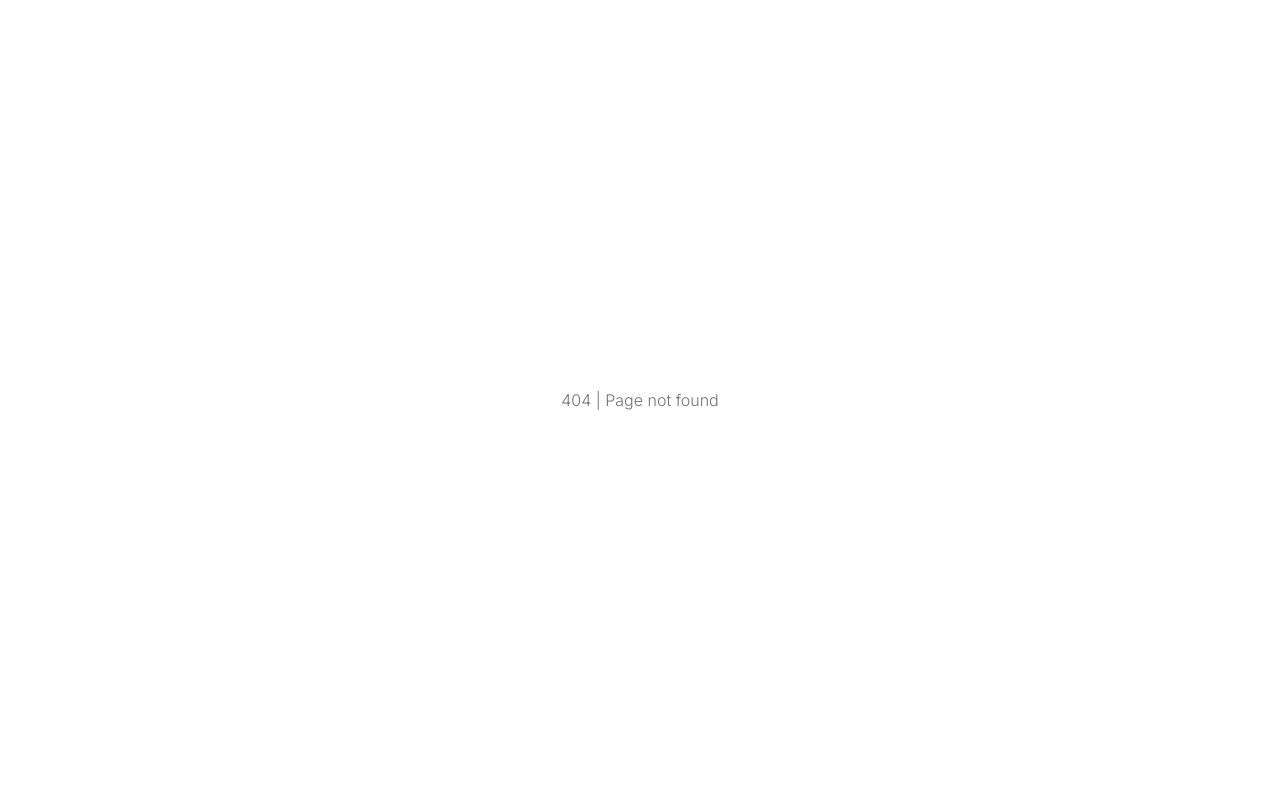
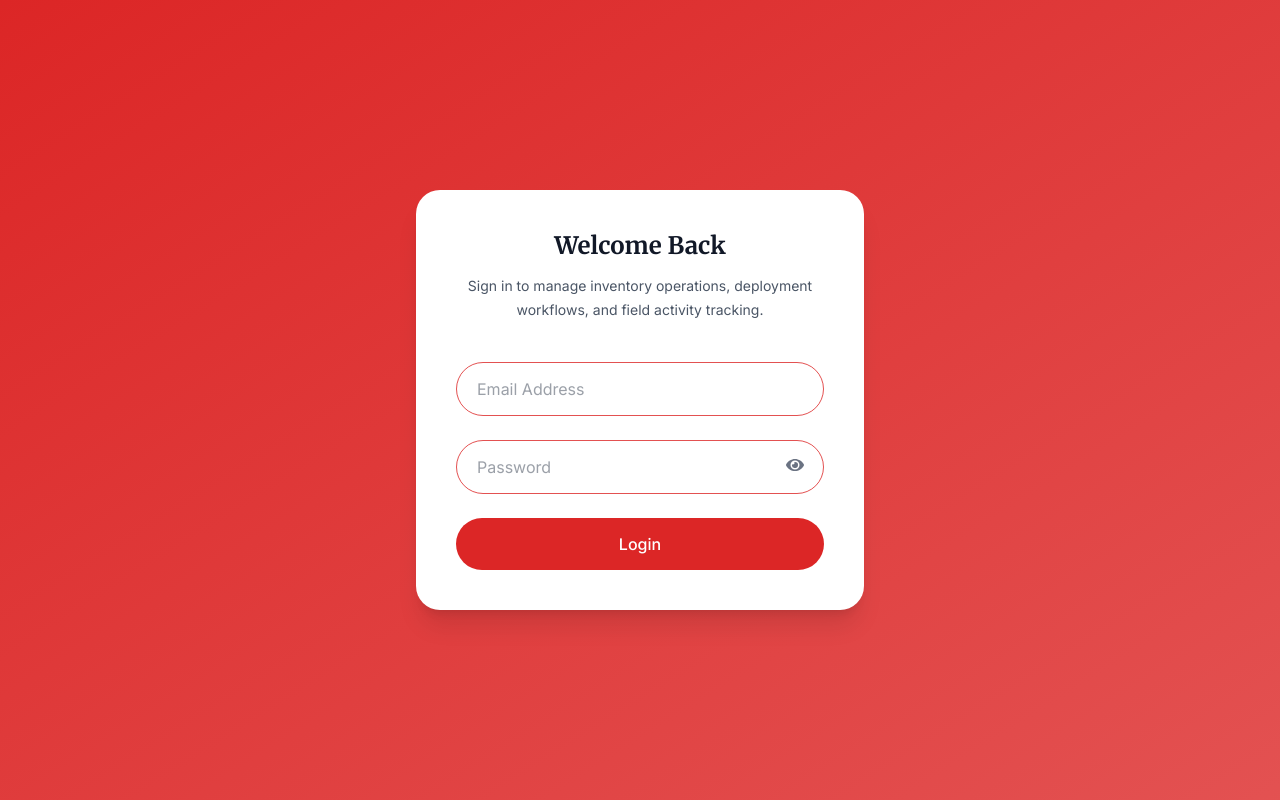
Before and after one commit to youngbee08/splashing-news-client, a React (Vite) app: page /auth/admin-login in a window 1280 px wide. Before the commit this address had no page. Built offline with nearby package versions, Linux system fonts and the light colour scheme.

Commit message:
feat: implement login functionality and add overview page

```diff
--- a/package.json
+++ b/package.json
@@ -11,10 +11,13 @@
   },
   "dependencies": {
     "@tailwindcss/vite": "^4.3.2",
+    "formik": "^2.4.9",
     "react": "^19.2.7",
     "react-dom": "^19.2.7",
     "react-icons": "^5.7.0",
-    "react-router-dom": "^7.18.1"
+    "react-router-dom": "^7.18.1",
+    "sonner": "^2.0.7",
+    "yup": "^1.7.1"
   },
   "devDependencies": {
     "@eslint/js": "^10.0.1",
--- a/src/App.tsx
+++ b/src/App.tsx
@@ -7,10 +7,18 @@ import Health from "./pages/web/Health";
 import Sports from "./pages/web/Sports";
 import PostDetail from "./pages/web/PostDetail";
 import WebLayout from "./layouts/WebLayout";
+import Login from "./pages/cms/auth/Login";
+import { Toaster } from "sonner";
+import Overview from "./pages/cms/dashboard/Overview";
 
 const App = () => {
   return (
+    <>
+      <Toaster richColors closeButton />
+
       <Routes>
+        <Route path="/auth/admin-login" element={<Login />} />
+
         <Route element={<WebLayout />}>
           <Route path="/" element={<Home />} />
           <Route path="/news" element={<News />} />
@@ -20,6 +28,11 @@ const App = () => {
           <Route path="/sports" element={<Sports />} />
           <Route path="/post/:slug" element={<PostDetail />} />
         </Route>
+
+        <Route>
+          <Route path="/admin/overview" element={<Overview />} />
+        </Route>
+
         <Route
           path="*"
           element={
@@ -31,6 +44,7 @@ const App = () => {
           }
         />
       </Routes>
+    </>
   );
 };
 
--- /dev/null
+++ b/src/pages/cms/auth/Login.tsx
@@ -0,0 +1,144 @@
+import React, { useState } from "react";
+import * as yup from "yup";
+import { useFormik } from "formik";
+// import { toast } from "sonner";
+import { useNavigate } from "react-router-dom";
+import { FaEye, FaEyeSlash } from "react-icons/fa";
+// import axios from "axios";
+
+const Login: React.FC = () => {
+  const [showPassword, setShowPassword] = useState(false);
+
+  const validationSchema = yup.object({
+    email: yup.string().required("Email is required"),
+    password: yup.string().required("Password is required"),
+  });
+
+  // const { login } = useUser();
+  const navigate = useNavigate();
+
+  const formik = useFormik({
+    initialValues: {
+      email: "",
+      password: "",
+    },
+    validationSchema,
+    onSubmit: async (values, { setSubmitting, resetForm }) => {
+      setSubmitting(true);
+      try {
+        console.log(`Temp Login ${values}`);
+        navigate("/admin/overview");
+        // const res = await axios.post(
+        //   `${import.meta.env.VITE_API_BASE_URL}/auth/login`,
+        //   values,
+        // );
+        // const token: string = res.data.token;
+
+        // if (res.status === 200) {
+        //   toast.success(res.data.message);
+        //   // await login(token);
+        //   setTimeout(() => {
+        //     const loading = toast.loading("Redirecting to dashboard...");
+        //     setTimeout(() => {
+        //       toast.dismiss(loading);
+        //       if (res.data.role === "admin") {
+        //         navigate("/admin/overview");
+        //       } else if (res.data.role === "employee") {
+        //         navigate("/dashboard/overview");
+        //       }
+        //     }, 1000);
+        //   }, 1000);
+        // }
+      } catch {
+        // const errMsg = getErrorMessage(error, "Failed to login");
+        // toast.error(errMsg);
+      } finally {
+        setSubmitting(false);
+        resetForm();
+      }
+    },
+  });
+
+  return (
+    <div className="min-h-screen flex flex-col lg:flex-row bg-linear-to-br from-primary to-primary/80 items-center justify-center">
+      <div className="w-full lg:w-[45%] min-h-screen lg:min-h-0 flex items-center justify-center px-5 sm:px-8 lg:px-10 py-8">
+        <div className="bg-white w-full max-w-md rounded-3xl shadow-xl py-8 sm:py-10">
+          <div className="flex flex-col gap-3 items-center px-6 sm:px-10">
+            <h2 className="text-2xl font-bold text-center">Welcome Back</h2>
+
+            <p className="text-sm text-center text-gray-600 leading-6">
+              Sign in to manage inventory operations, deployment workflows, and
+              field activity tracking.
+            </p>
+          </div>
+
+          <form
+            className="flex flex-col gap-6 mt-10 px-6 sm:px-10"
+            onSubmit={formik.handleSubmit}
+          >
+            <div className="flex flex-col gap-2">
+              <input
+                type="email"
+                className={`border ${
+                  formik.touched.email && formik.errors.email
+                    ? "border-red-500"
+                    : "border-primary/80"
+                } rounded-full px-5 py-3.5 outline-none w-full text-sm sm:text-base`}
+                placeholder="Email Address"
+                name="email"
+                value={formik.values.email}
+                onChange={formik.handleChange}
+                onBlur={formik.handleBlur}
+              />
+
+              {formik.touched.email && formik.errors.email && (
+                <span className="text-red-500 pl-3 text-sm">
+                  {formik.errors.email}
+                </span>
+              )}
+            </div>
+
+            <div className="flex flex-col gap-2 relative">
+              <input
+                type={showPassword ? "text" : "password"}
+                className={`border ${
+                  formik.touched.password && formik.errors.password
+                    ? "border-red-500"
+                    : "border-primary/80"
+                } rounded-full px-5 py-3.5 outline-none w-full text-sm sm:text-base`}
+                placeholder="Password"
+                name="password"
+                value={formik.values.password}
+                onChange={formik.handleChange}
+                onBlur={formik.handleBlur}
+              />
+
+              <span
+                className="absolute right-5 top-4 cursor-pointer text-gray-500"
+                onClick={() => setShowPassword(!showPassword)}
+              >
+                {showPassword ? <FaEyeSlash size={18} /> : <FaEye size={18} />}
+              </span>
+
+              {formik.touched.password && formik.errors.password && (
+                <span className="text-red-500 pl-3 text-sm">
+                  {formik.errors.password}
+                </span>
+              )}
+            </div>
+
+            <button
+              type="submit"
+              className="rounded-full px-4 py-3.5 cursor-pointer bg-primary text-white font-medium hover:opacity-90 transition"
+              disabled={formik.isSubmitting}
+            >
+              {formik.isSubmitting ? "Logging in..." : "Login"}
+            </button>
+          </form>
+        </div>
+      </div>
+    </div>
+  );
+};
+
+export default Login;
--- /dev/null
+++ b/src/pages/cms/dashboard/Overview.tsx
@@ -0,0 +1,9 @@
+import React from 'react'
+
+const Overview = () => {
+  return (
+    <div>Overview</div>
+  )
+}
+
+export default Overview
--- a/src/pages/web/PostDetail.tsx
+++ b/src/pages/web/PostDetail.tsx
@@ -16,9 +16,17 @@ const PostDetail = () => {
   if (!post) {
     return (
       <div className="text-center py-20 space-y-4">
-        <h2 className="text-2xl font-heading font-bold text-neutral-800">Article Not Found</h2>
-        <p className="text-neutral-500">The news story you are looking for does not exist or has been archived.</p>
-        <Link to="/" className="inline-block bg-[#dc2626] hover:bg-[#b91c1c] text-white text-sm font-semibold px-6 py-2 rounded-md transition-colors shadow-sm">
+        <h2 className="text-2xl font-heading font-bold text-neutral-800">
+          Article Not Found
+        </h2>
+        <p className="text-neutral-500">
+          The news story you are looking for does not exist or has been
+          archived.
+        </p>
+        <Link
+          to="/"
+          className="inline-block bg-[#dc2626] hover:bg-[#b91c1c] text-white text-sm font-semibold px-6 py-2 rounded-md transition-colors shadow-sm"
+        >
           Return Home
         </Link>
       </div>
@@ -78,12 +86,13 @@ const PostDetail = () => {
 
   const handleShare = () => {
     if (navigator.share) {
-      navigator.share({
-        title: post.title,
-        text: post.excerpt,
-        url: window.location.href,
-      })
-      .catch((err) => console.log("Error sharing:", err));
+      navigator
+        .share({
+          title: post.title,
+          text: post.excerpt,
+          url: window.location.href,
+        })
+        .catch((err) => console.log("Error sharing:", err));
     } else {
       navigator.clipboard.writeText(window.location.href);
       setShowToast(true);
@@ -96,12 +105,21 @@ const PostDetail = () => {
 
   return (
     <article className="max-w-3xl mx-auto space-y-8 relative">
-
       {/* Toast Alert for Clipboard Share Link */}
       {showToast && (
         <div className="fixed bottom-5 right-5 bg-neutral-900 text-white text-xs font-semibold px-4 py-2.5 rounded-lg shadow-lg border border-neutral-800 z-50 animate-bounce flex items-center gap-2">
-          <svg className="h-4 w-4 text-emerald-400" fill="none" viewBox="0 0 24 24" stroke="currentColor" strokeWidth={3}>
-            <path strokeLinecap="round" strokeLinejoin="round" d="M5 13l4 4L19 7" />
+          <svg
+            className="h-4 w-4 text-emerald-400"
+            fill="none"
+            viewBox="0 0 24 24"
+            stroke="currentColor"
+            strokeWidth={3}
+          >
+            <path
+              strokeLinecap="round"
+              strokeLinejoin="round"
+              d="M5 13l4 4L19 7"
+            />
           </svg>
           Link copied to clipboard!
         </div>
@@ -121,23 +139,6 @@ const PostDetail = () => {
         <p className="text-neutral-500 text-base leading-relaxed font-medium">
           {post.excerpt}
         </p>
-
-        {/* Metadata Details */}
-        <div className="flex flex-wrap items-center justify-between gap-4 border-y border-neutral-150 py-3 mt-6 text-xs text-neutral-450 font-semibold">
-          <div className="flex items-center gap-3">
-            <div className="h-8 w-8 rounded-full bg-neutral-100 border border-neutral-200 flex items-center justify-center text-neutral-600 font-bold text-xs uppercase">
-              {post.author.charAt(0)}
-            </div>
-            <div>
-              <span className="text-neutral-800 block">{post.author}</span>
-              <span className="font-medium text-[10px]">{post.readingTime}</span>
-            </div>
-          </div>
-          <div className="flex items-center gap-4">
-            <span>Views: {post.views}</span>
-            <span>Published: {new Date(post.publishedAt).toLocaleDateString("en-US", { month: "short", day: "numeric", year: "numeric" })}</span>
-          </div>
-        </div>
       </div>
 
       {/* Featured Image */}
@@ -160,7 +161,6 @@ const PostDetail = () => {
 
       {/* Action Row: Like and Share */}
       <div className="flex items-center justify-between border-y border-neutral-150 py-4 my-8">
-
         {/* Like Button */}
         <button
           onClick={handleLike}
@@ -172,12 +172,25 @@ const PostDetail = () => {
           }`}
         >
           {hasLiked ? (
-            <svg className="h-5 w-5 fill-current text-[#dc2626]" viewBox="0 0 24 24">
+            <svg
+              className="h-5 w-5 fill-current text-[#dc2626]"
+              viewBox="0 0 24 24"
+            >
               <path d="M12 21.35l-1.45-1.32C5.4 15.36 2 12.28 2 8.5 2 5.42 4.42 3 7.5 3c1.74 0 3.41.81 4.5 2.09C13.09 3.81 14.76 3 16.5 3 19.58 3 22 5.42 22 8.5c0 3.78-3.4 6.86-8.55 11.54L12 21.35z" />
             </svg>
           ) : (
-            <svg className="h-5 w-5" fill="none" viewBox="0 0 24 24" stroke="currentColor" strokeWidth={2}>
-              <path strokeLinecap="round" strokeLinejoin="round" d="M4.318 6.318a4.5 4.5 0 000 6.364L12 20.364l7.682-7.682a4.5 4.5 0 00-6.364-6.364L12 7.636l-1.318-1.318a4.5 4.5 0 00-6.364 0z" />
+            <svg
+              className="h-5 w-5"
+              fill="none"
+              viewBox="0 0 24 24"
+              stroke="currentColor"
+              strokeWidth={2}
+            >
+              <path
+                strokeLinecap="round"
+                strokeLinejoin="round"
+                d="M4.318 6.318a4.5 4.5 0 000 6.364L12 20.364l7.682-7.682a4.5 4.5 0 00-6.364-6.364L12 7.636l-1.318-1.318a4.5 4.5 0 00-6.364 0z"
+              />
             </svg>
           )}
           <span>{likes} Likes</span>
@@ -189,12 +202,21 @@ const PostDetail = () => {
           type="button"
           className="flex items-center gap-2 px-4 py-2 bg-white border border-neutral-200 text-neutral-650 hover:bg-neutral-50 rounded-full text-sm font-semibold transition-all"
         >
-          <svg className="h-5 w-5" fill="none" viewBox="0 0 24 24" stroke="currentColor" strokeWidth={2}>
-            <path strokeLinecap="round" strokeLinejoin="round" d="M8.684 10.742l4.622-2.311m0 0a3 3 0 10-2.671-1.857L6 8.89m6.914.01l-4.622 2.311m0 0a3 3 0 102.67 1.858L18 12.89" />
+          <svg
+            className="h-5 w-5"
+            fill="none"
+            viewBox="0 0 24 24"
+            stroke="currentColor"
+            strokeWidth={2}
+          >
+            <path
+              strokeLinecap="round"
+              strokeLinejoin="round"
+              d="M8.684 10.742l4.622-2.311m0 0a3 3 0 10-2.671-1.857L6 8.89m6.914.01l-4.622 2.311m0 0a3 3 0 102.67 1.858L18 12.89"
+            />
           </svg>
           Share Article
         </button>
-
       </div>
 
       {/* 5. Comments Section */}
@@ -204,7 +226,10 @@ const PostDetail = () => {
         </h3>
 
         {/* Submit Comment Form */}
-        <form onSubmit={handleCommentSubmit} className="bg-neutral-50 border border-neutral-200 rounded-lg p-5 space-y-4">
+        <form
+          onSubmit={handleCommentSubmit}
+          className="bg-neutral-50 border border-neutral-200 rounded-lg p-5 space-y-4"
+        >
           <h4 className="text-xs font-bold text-neutral-500 uppercase tracking-widest">
             Join the conversation
           </h4>
@@ -237,14 +262,21 @@ const PostDetail = () => {
         {/* Comments Feed */}
         <div className="space-y-4 pt-2">
           {comments.map((comment) => (
-            <div key={comment.id} className="flex gap-4 p-4 border border-neutral-200 rounded-lg bg-white shadow-2xs">
+            <div
+              key={comment.id}
+              className="flex gap-4 p-4 border border-neutral-200 rounded-lg bg-white shadow-2xs"
+            >
               <div className="h-8 w-8 rounded-full bg-red-50 flex items-center justify-center text-[#dc2626] font-bold text-xs uppercase shrink-0">
                 {comment.author.charAt(0)}
               </div>
               <div className="space-y-1">
                 <div className="flex items-baseline gap-2">
-                  <span className="text-sm font-bold text-neutral-850">{comment.author}</span>
-                  <span className="text-[10px] text-neutral-400 font-medium">{comment.date}</span>
+                  <span className="text-sm font-bold text-neutral-850">
+                    {comment.author}
+                  </span>
+                  <span className="text-[10px] text-neutral-400 font-medium">
+                    {comment.date}
+                  </span>
                 </div>
                 <p className="text-xs sm:text-sm text-neutral-600 leading-normal">
                   {comment.text}
@@ -253,9 +285,7 @@ const PostDetail = () => {
             </div>
           ))}
         </div>
-
       </div>
-
     </article>
   );
 };
```
Also changed, not shown: src/assets/images/screen.png. Lines whose indentation alone changed are shown as unchanged.
